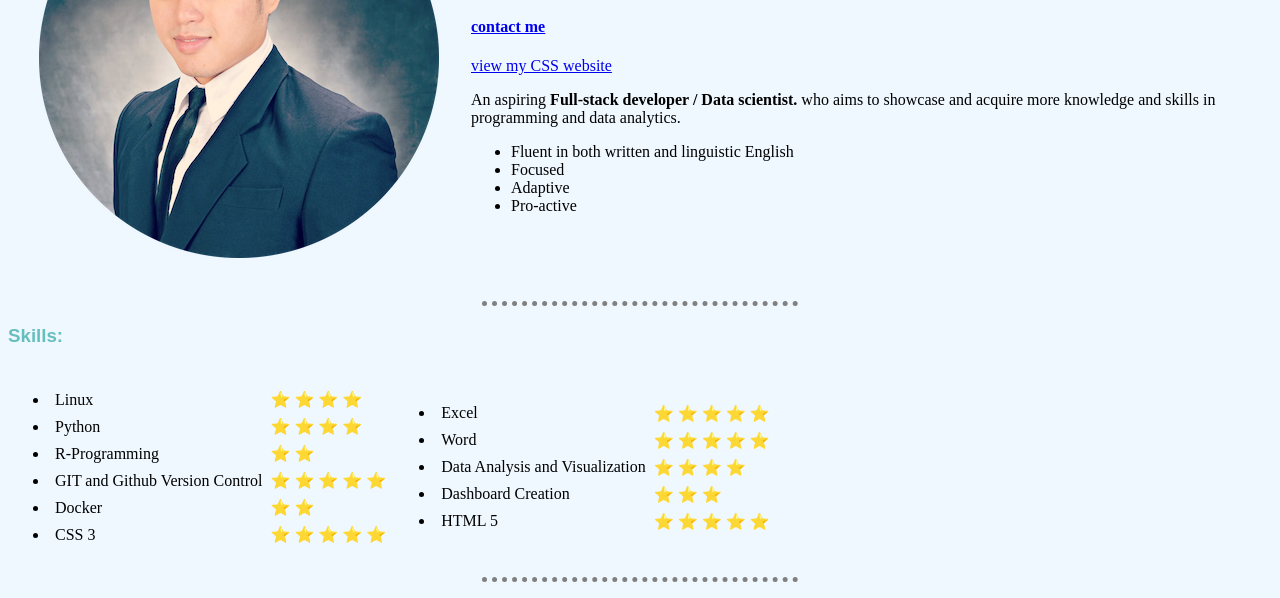
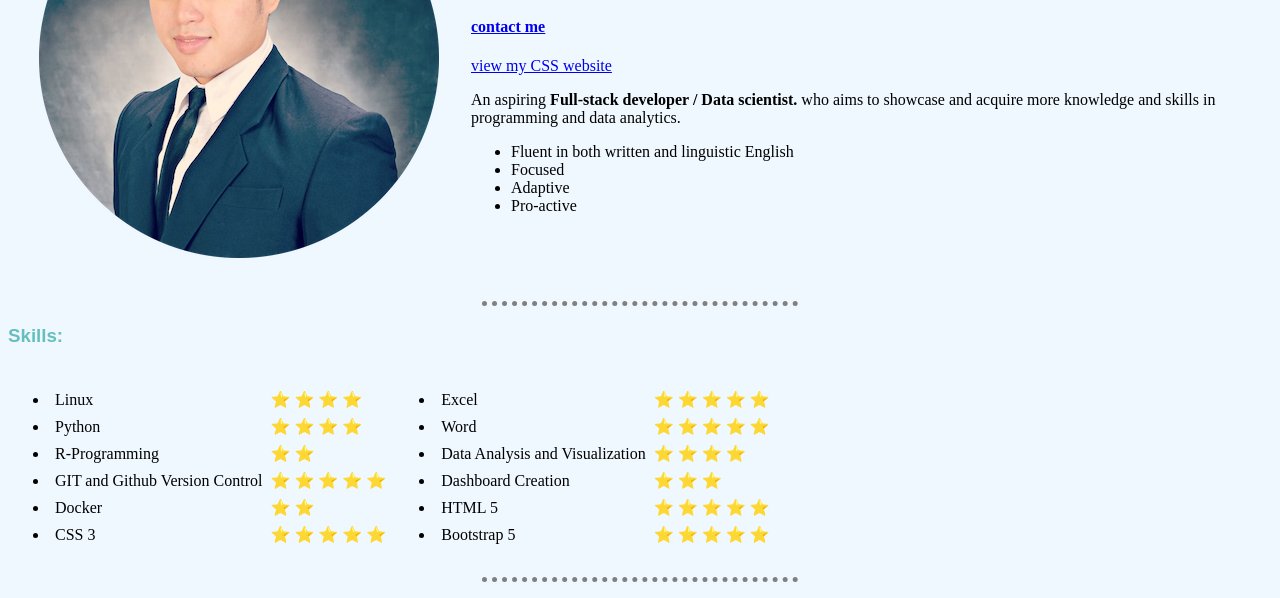
Before and after one commit to patricksayao/cv, a plain HTML site: page index.html in a window 1280 px wide. Shown: the part 181-779 px from the top of the page. Drawn offline with Linux system fonts and the light colour scheme.

Commit message:
Update index.html

```diff
--- a/index.html
+++ b/index.html
@@ -94,6 +94,10 @@
             <td><li>HTML 5</li></td>
             <td>⭐ ⭐ ⭐ ⭐ ⭐</td>
           </tr>
+          <tr>
+            <td><li>Bootstrap 5</li></td>
+            <td>⭐ ⭐ ⭐ ⭐ ⭐</td>
+          </tr>
         </table>
       </td>
     </tr>
```
